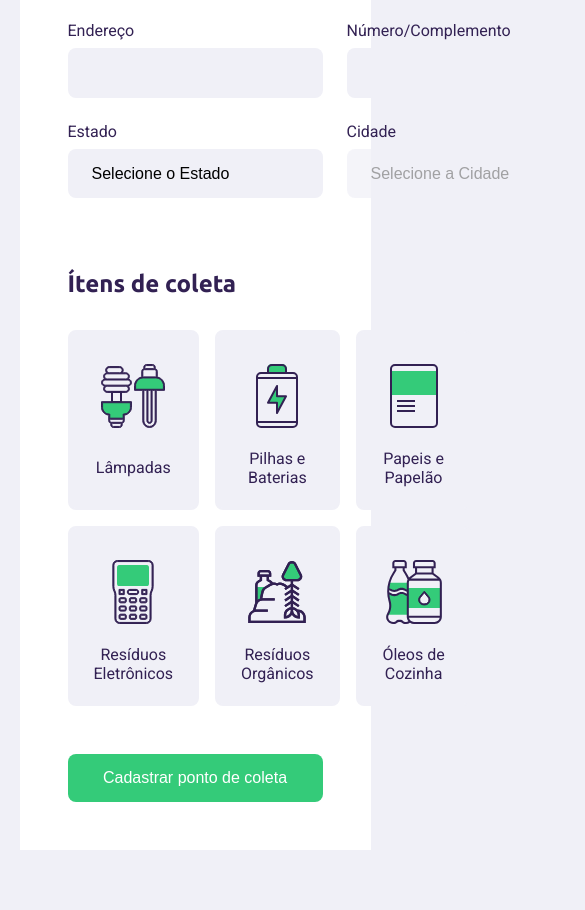
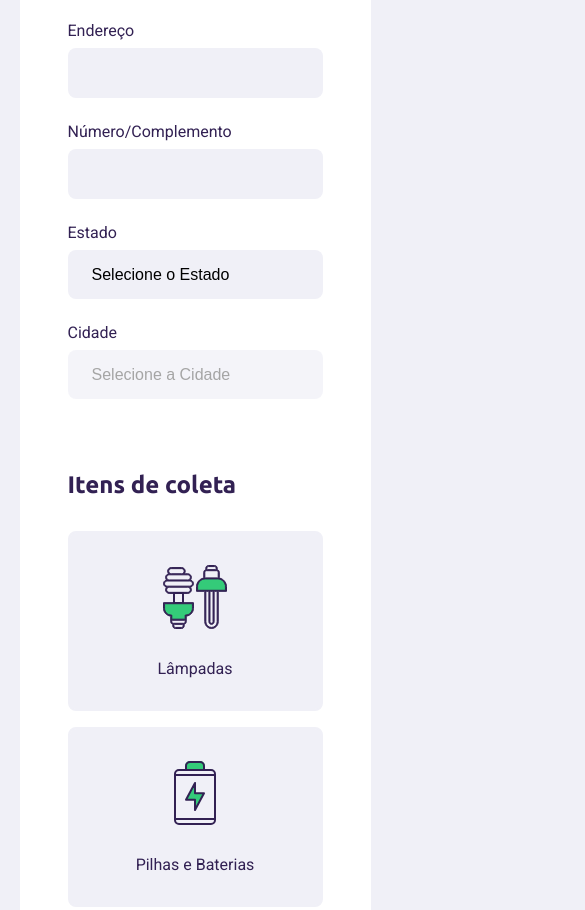
Before and after one commit to igordreher/next-level-week, a website: page src/views/create-point.html in a window 390 px wide. Shown: the part 472-1382 px from the top of the page, 585 px wide, since content can reach past the window. Drawn offline with nearby package versions, Linux system fonts and the light colour scheme; files that its build step writes are made by us from their sources; no server answers; files whose address does not match are found by name.

Commit message:
Some fixes to create-point page responsiveness

```diff
--- a/public/styles/responsive.css
+++ b/public/styles/responsive.css
@@ -21,6 +21,18 @@
     #page-home main{
         align-items: center;
     }
+
+    #page-create-point form{
+        margin-left: 0;
+    }
+
+    #page-create-point form .field-group{
+        flex-direction: column;
+    }
+    form .field-group .field + .field{
+        margin-left: 0;
+    }
+
 
 }
 
@@ -71,5 +83,10 @@
         font-size: 12px;
     }
 
-
+    form .items-grid{
+        grid-template-columns: 1fr;
+    }
+    form .button{
+        justify-content: center;
+    }
 }
--- a/src/views/create-point.html
+++ b/src/views/create-point.html
@@ -21,9 +21,7 @@
             </div>
             <div class="field-group">
                 <div class="field">
-                    <label for="address">
-                            Endereço
-                        </label>
+                    <label for="address">Endereço</label>
                     <input type="text" name="address" required>
                 </div>
                 <div class="field">
@@ -53,7 +51,7 @@
 
         <fieldset>
             <legend>
-                <h2>Ítens de coleta</h2>
+                <h2>Itens de coleta</h2>
             </legend>
 
             <div class="items-grid">
```
Also changed, not shown: src/views/index.html (+3 -3 lines), src/views/search-result.html (+0 -1 lines).
